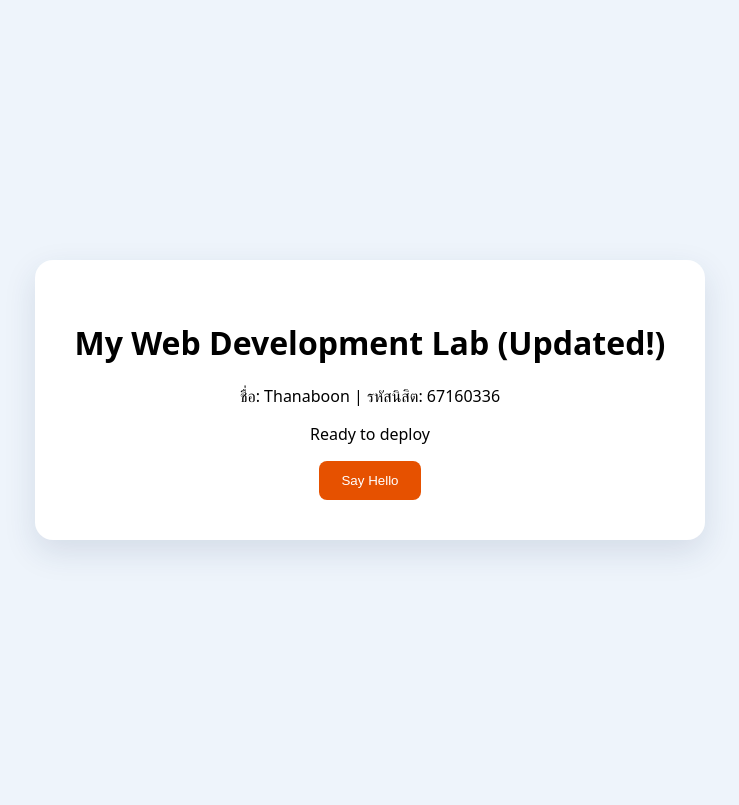
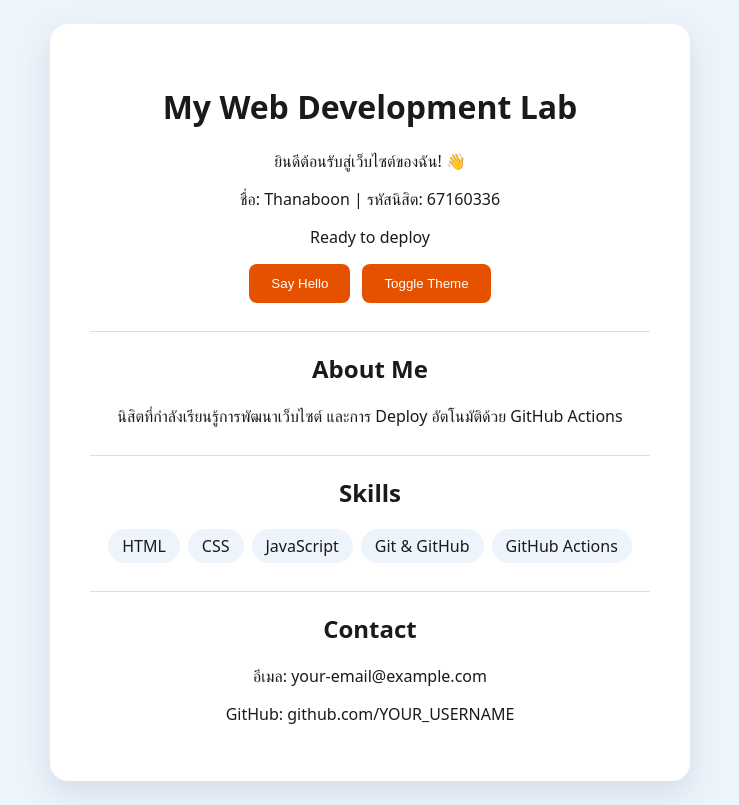
Before and after one commit to 67160336/webdev-actions-lab, a plain HTML site: page index.html in a window 1280 px wide. Shown: the whole page, without its empty margins (270-1009 px from the left). Drawn offline with Linux system fonts and the light colour scheme.

```diff
--- a/index.html
+++ b/index.html
@@ -8,10 +8,37 @@
 </head>
 <body>
   <main class="card">
-    <h1><h1>My Web Development Lab (Updated!)</h1></h1>
+    <h1>My Web Development Lab</h1>
+    <p class="welcome">ยินดีต้อนรับสู่เว็บไซต์ของฉัน! 👋</p>
     <p>ชื่อ: Thanaboon | รหัสนิสิต: 67160336</p>
     <p id="status">Ready to deploy</p>
-    <button id="helloBtn">Say Hello</button>
+
+    <div class="buttons">
+      <button id="helloBtn">Say Hello</button>
+      <button id="themeBtn">Toggle Theme</button>
+    </div>
+
+    <section id="about">
+      <h2>About Me</h2>
+      <p>นิสิตที่กำลังเรียนรู้การพัฒนาเว็บไซต์ และการ Deploy อัตโนมัติด้วย GitHub Actions</p>
+    </section>
+
+    <section id="skills">
+      <h2>Skills</h2>
+      <ul>
+        <li>HTML</li>
+        <li>CSS</li>
+        <li>JavaScript</li>
+        <li>Git &amp; GitHub</li>
+        <li>GitHub Actions</li>
+      </ul>
+    </section>
+
+    <section id="contact">
+      <h2>Contact</h2>
+      <p>อีเมล: your-email@example.com</p>
+      <p>GitHub: github.com/YOUR_USERNAME</p>
+    </section>
   </main>
   <script src="script.js"></script>
 </body>
--- a/script.js
+++ b/script.js
@@ -0,0 +1,7 @@
+document.querySelector('#helloBtn').addEventListener('click', () => {
+  document.querySelector('#status').textContent = 'Hello from GitHub Pages!';
+});
+
+document.querySelector('#themeBtn').addEventListener('click', () => {
+  document.body.classList.toggle('dark');
+});
--- a/style.css
+++ b/style.css
@@ -1,6 +1,41 @@
-body { font-family: system-ui, sans-serif; background: #eef4fb;
-       margin: 0; min-height: 100vh; display: grid; place-items: center; }
-.card { background: white; padding: 40px; border-radius: 18px;
-        box-shadow: 0 12px 32px #1e3a5f20; text-align: center; }
-button { background: #e65100; color: white; border: 0;
-padding: 12px 22px; border-radius: 8px; cursor: pointer; }
+body {
+  font-family: system-ui, sans-serif;
+  background: #eef4fb;
+  color: #1a1a1a;
+  margin: 0;
+  min-height: 100vh;
+  display: grid;
+  place-items: center;
+  padding: 24px;
+  box-sizing: border-box;
+  transition: background 0.3s, color 0.3s;
+}
+.card {
+  background: white;
+  padding: 40px;
+  border-radius: 18px;
+  box-shadow: 0 12px 32px #1e3a5f20;
+  text-align: center;
+  max-width: 560px;
+  width: 100%;
+  transition: background 0.3s;
+}
+.buttons { display: flex; gap: 12px; justify-content: center; flex-wrap: wrap; }
+button {
+  background: #e65100;
+  color: white;
+  border: 0;
+  padding: 12px 22px;
+  border-radius: 8px;
+  cursor: pointer;
+}
+section { margin-top: 28px; padding-top: 20px; border-top: 1px solid #d5dee9; }
+section h2 { margin-top: 0; }
+ul { list-style: none; padding: 0; display: flex; gap: 8px; justify-content: center; flex-wrap: wrap; }
+li { background: #eef4fb; padding: 6px 14px; border-radius: 999px; }
+
+/* Dark theme */
+body.dark { background: #14181f; color: #e8edf3; }
+body.dark .card { background: #1f2630; box-shadow: none; }
+body.dark section { border-top-color: #34404f; }
+body.dark li { background: #2b3441; }
```
Also changed, not shown: 1 other file.
